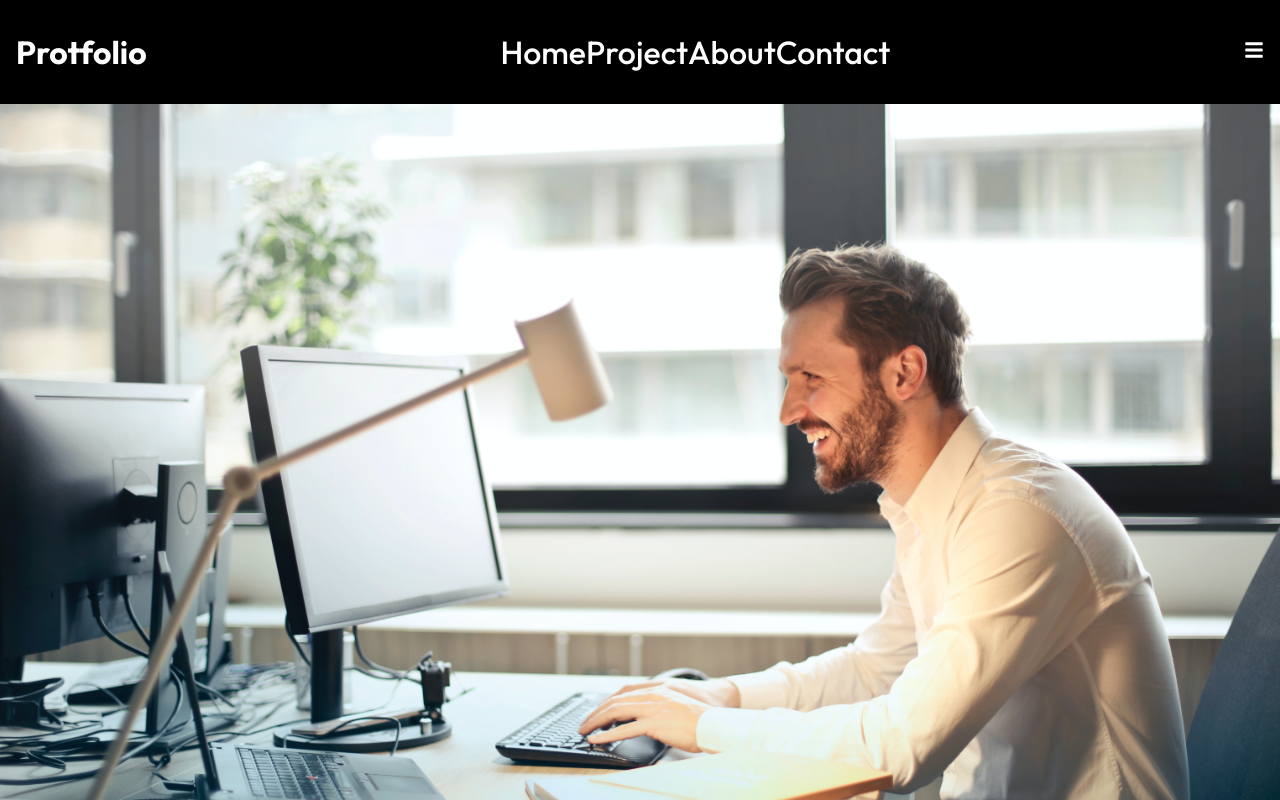
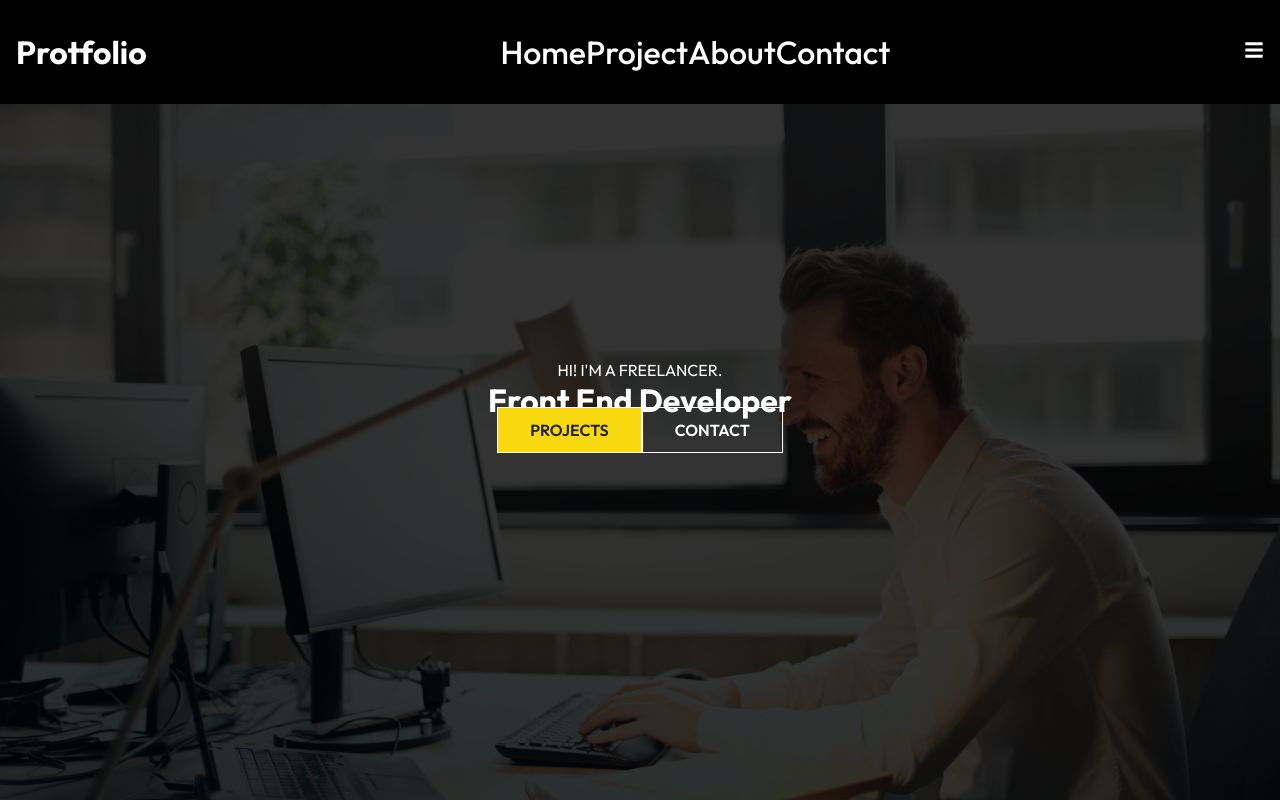
Before and after one commit to Code-Institute-Submissions/my-app, a React (Create React App) app: page / in a window 1280 px wide. Shown: the top 800 px of the page. Built offline with nearby package versions, Linux system fonts and the light colour scheme.

Commit message:
Style added to Hero Image and Buttons

```diff
--- a/src/components/HeroImgStyles.css
+++ b/src/components/HeroImgStyles.css
@@ -11,3 +11,27 @@
     background-position: center;
     object-fit: cover;
 }
+
+.mask::after {
+    content: "";
+    width: 100%;
+    height: 100%;
+    position: absolute;
+    top: 0;
+    left: 0;
+    background-color: #000;
+    opacity: 0.8;
+}
+
+.hero {
+    height: 100%;
+    width: 100%;
+}
+
+.hero .content {
+    position: absolute;
+    transform: translate(-50%, -50%);
+    top: 50%;
+    left: 50%;
+    text-align: center;
+}
```
